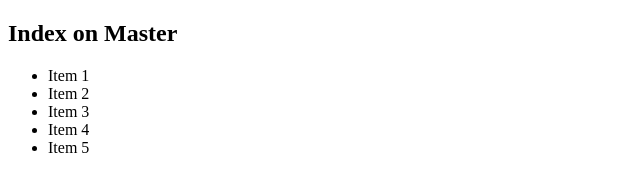
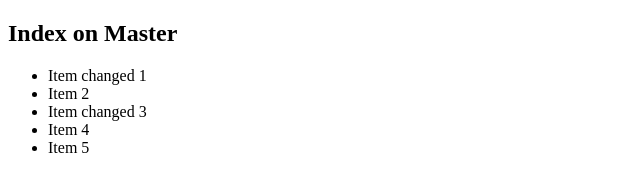
Before and after one commit to allen9190/git-test, a plain HTML site: page index.html in a window 1280 px wide. Shown: the whole page, without its empty margins (0-640 px from the left). Drawn offline with Linux system fonts and the light colour scheme.

Commit message:
bad change to master

```diff
--- a/index.html
+++ b/index.html
@@ -6,9 +6,9 @@
     <h2>Index on Master</h2>
     <div>
       <ul>
-        <li class="list-items">Item 1</li>
+        <li class="list-items">Item changed 1</li>
         <li class="list-items">Item 2</li>
-        <li class="list-items">Item 3</li>
+        <li class="list-items">Item changed 3</li>
         <li class="list-items">Item 4</li>
         <li class="list-items">Item 5</li>
       </ul>
```
